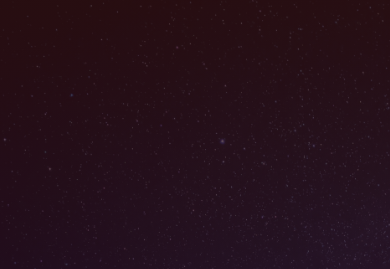
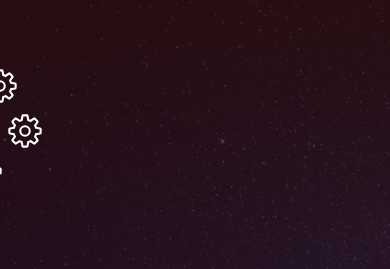
Before and after one commit to ArnMagnusson/ProximaSurvivalWebsite, a React (Vite) app: page / in a window 390 px wide. Shown: the part 963-1232 px from the top of the page. Built offline with nearby package versions, Linux system fonts and the light colour scheme.

Commit message:
3 gears placed on left side and they rotate now.
Added 3 gears to the left side they rotate and aint the worst on responsiveness could be better but time constraint. And i hate RESPONSIVNESS

```diff
--- a/src/App.css
+++ b/src/App.css
@@ -75,4 +75,35 @@ style for our background color of the page to be a gradient from a dark red to a
   background-position: center;
   background-repeat: no-repeat;
   margin: 0;
+  overflow: hidden;
 }
+
+.gear {
+  position: absolute;
+  z-index: 2;
+  width: clamp(50px, 5vw, 100px);
+  aspect-ratio: 1;
+  display: block;
+}
+
+#gear1 {
+  top: clamp(180px, 18vw, 280px);
+  left: -25px;
+}
+
+#gear2 {
+  top: clamp(225px, 22.5vw, 350px);
+  left: 0px;
+}
+
+#gear3 {
+  top: clamp(265px, 26.5vw, 410px);
+  left: -40px;
+}
+
+.gear img {
+  width: 100%;
+  height: 100%;
+  object-fit: contain;
+  color: white;
+}
--- a/src/App.jsx
+++ b/src/App.jsx
@@ -1,7 +1,5 @@
-import React from "react";
-import background from "./assets/background.jpg";
-import GamePlayImage from "./assets/GamePlayImage.png";
 import "./App.css";
+import RotateGear from "./RotateGear";
 import HeroSlideshow from "./HeroSlideshow";
 
 const App = () => {
@@ -16,9 +14,9 @@ const App = () => {
         </div>
       </section>
     <div className="page-background" id="center">
-      {/* <main className="container">
-
-      </main> */}
+      <RotateGear id="gear1" />
+      <RotateGear id="gear2" RotationSpeed={-0.2} />
+      <RotateGear id="gear3" RotationSpeed={0.2} />
     </div>
     </>
   );
--- /dev/null
+++ b/src/RotateGear.jsx
@@ -0,0 +1,23 @@
+import GearIMG from "./assets/gear.svg"
+import { useState, useEffect } from "react";
+
+const RotateGear = ({id, RotationSpeed= 0.2}) => {
+    const [scrollY, setScrollY] = useState(0)
+
+useEffect(() => {
+    const handleScroll = () => setScrollY(window.scrollY)
+
+window.addEventListener("scroll", handleScroll);
+return () => window.removeEventListener("scroll", handleScroll)
+}, []);
+
+console.log(scrollY); /*Debug*/
+
+    return (
+    <div id={id} className="gear">
+       <img src={GearIMG} alt="Hai" style={{transform: `rotate(${scrollY * RotationSpeed}deg)`}}/>
+    </div>
+    )
+
+}
+export default RotateGear
--- a/src/index.css
+++ b/src/index.css
@@ -1,5 +1,9 @@
 *{
   box-sizing: border-box;
+}
+
+#center {
+    position: relative;
 }
 
 :root {
```
Also changed, not shown: src/assets/gear.svg (added).
